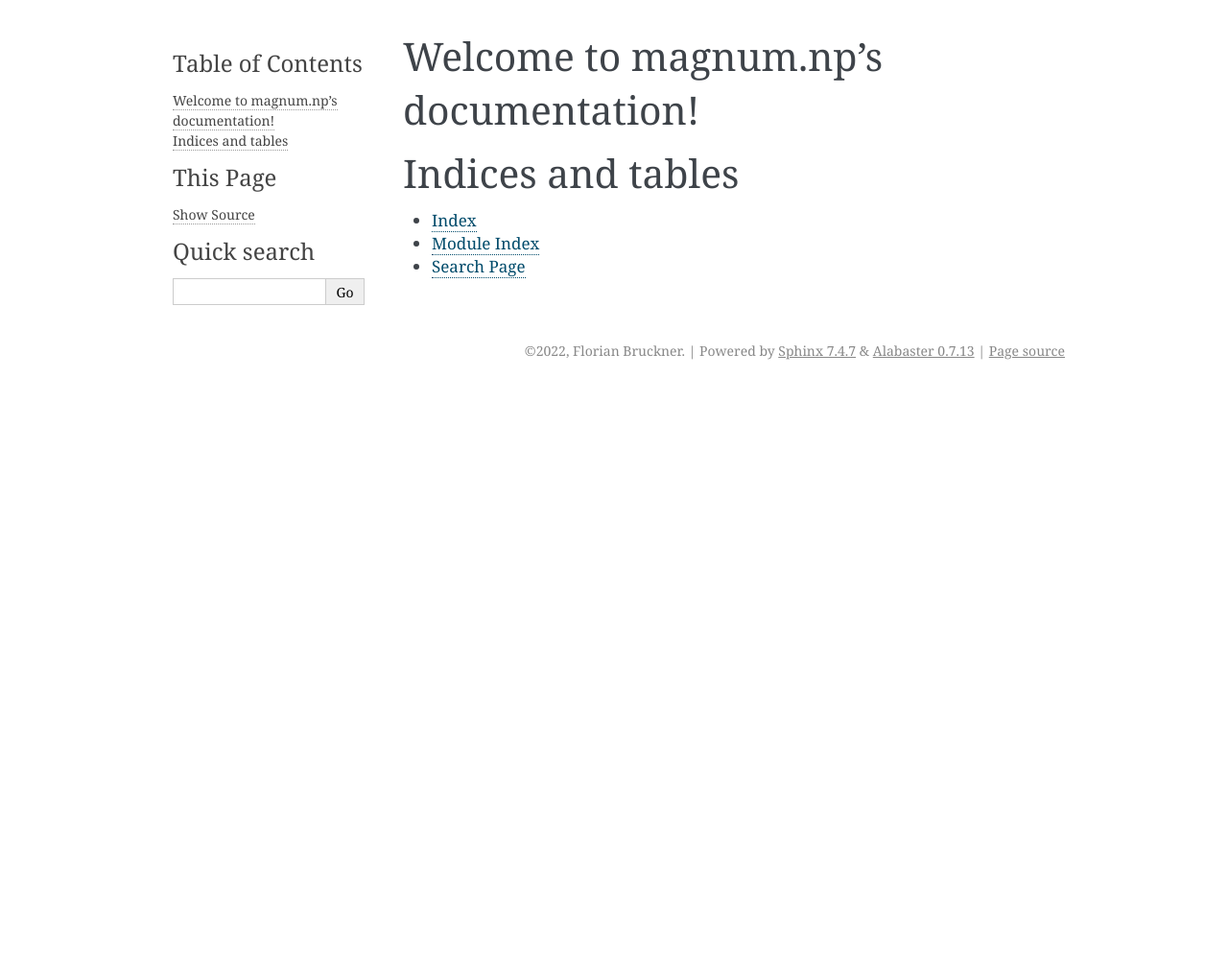
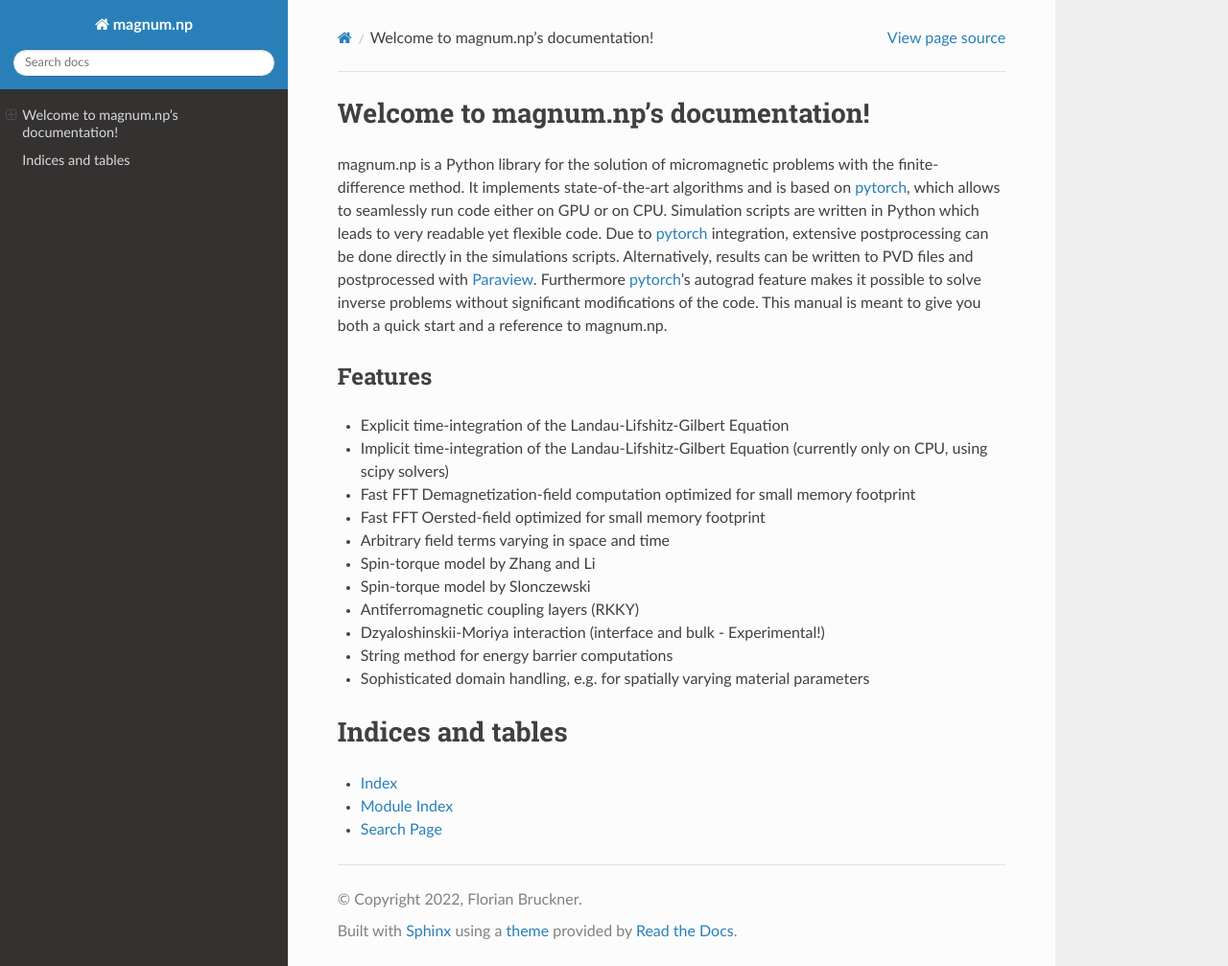
Before and after one commit to chris-birdler/magnum.np, a Sphinx documentation site: the page built from docs/index.rst, in a window 1280 px wide and 1007 px high. Shown: the whole window at 96% size. Built offline with Sphinx 7.4.7 and the Read the Docs theme 2.0.0, drawn with Linux system fonts in a browser that asks for light colours.

Commit message:
setup documentation

```diff
--- a/docs/conf.py
+++ b/docs/conf.py
@@ -39,6 +39,7 @@
 # extensions coming with Sphinx (named 'sphinx.ext.*') or your custom
 # ones.
 extensions = [
+    'sphinx_rtd_theme',
     'sphinx.ext.autodoc',
     'sphinx.ext.mathjax',
     'sphinx.ext.viewcode',
@@ -77,7 +78,7 @@
 # The theme to use for HTML and HTML Help pages.  See the documentation for
 # a list of builtin themes.
 #
-html_theme = 'alabaster'
+html_theme = 'sphinx_rtd_theme'
 
 # Theme options are theme-specific and customize the look and feel of a theme
 # further.  For a list of options available for each theme, see the
@@ -89,6 +90,17 @@
 # relative to this directory. They are copied after the builtin static files,
 # so a file named "default.css" will overwrite the builtin "default.css".
 html_static_path = ['_static']
+#html_logo = "images/logo_magnum_np.svg"
+mathjax_config = {
+        "TeX": {
+            "Macros": {
+                "vec": ["{\\mathbf #1}", 1],
+                "mat": ["{\\mathbf #1}", 1],
+                "dx":  "{\\;\\text{d}\\vec{x}}",
+                "ds":  "{\\;\\text{d}\\vec{s}}"
+                }
+            }
+        }
 
 # Custom sidebar templates, must be a dictionary that maps document names
 # to template names.
@@ -109,22 +121,22 @@
 
 # -- Options for LaTeX output ------------------------------------------------
 
+#latex_logo = "images/logo_magnum_np.pdf"
 latex_elements = {
-    # The paper size ('letterpaper' or 'a4paper').
-    #
-    # 'papersize': 'letterpaper',
-
-    # The font size ('10pt', '11pt' or '12pt').
-    #
-    # 'pointsize': '10pt',
-
-    # Additional stuff for the LaTeX preamble.
-    #
-    # 'preamble': '',
-
-    # Latex figure (float) alignment
-    #
-    # 'figure_align': 'htbp',
+'papersize': 'a4paper',
+'pointsize': '11pt',
+'classoptions': ',openany,oneside',
+'babel': '\\usepackage[english]{babel}',
+'preamble': r"""
+ \definecolor{VerbatimBorderColor}{rgb}{1,1,1}
+ \renewcommand{\vec}[1]{\boldsymbol{#1}}
+ \newcommand{\mat}[1]{\boldsymbol{#1}}
+ \newcommand{\dx}{\;\text{d}\boldsymbol{x}}
+ \newcommand{\ds}{\;\text{d}\boldsymbol{s}}
+ \usepackage{amsmath, amssymb, amsthm}
+ \usepackage{bbm}
+ \renewcommand{\mathbb}[1]{\mathbbm{#1}}
+""",
 }
 
 # Grouping the document tree into LaTeX files. List of tuples
--- a/docs/index.rst
+++ b/docs/index.rst
@@ -1,10 +1,23 @@
-.. magnum.np documentation master file, created by
-   sphinx-quickstart on Fri Oct  7 09:25:55 2022.
-   You can adapt this file completely to your liking, but it should at least
-   contain the root `toctree` directive.
-
 Welcome to magnum.np's documentation!
 =====================================
+
+
+magnum.np is a Python library for the solution of micromagnetic problems with the finite-difference method. It implements state-of-the-art algorithms and is based on `pytorch <http://www.pytorch.org/>`_, which allows to seamlessly run code either on GPU or on CPU. Simulation scripts are written in Python which leads to very readable yet flexible code. Due to `pytorch <http://www.pytorch.org/>`_ integration, extensive postprocessing can be done directly in the simulations scripts. Alternatively, results can be written to PVD files and postprocessed with `Paraview <http://www.paraview.org/>`_. Furthermore `pytorch <http://www.paraview.org/>`_'s autograd feature makes it possible to solve inverse problems without significant modifications of the code. This manual is meant to give you both a quick start and a reference to magnum.np.
+
+********
+Features
+********
+* Explicit time-integration of the Landau-Lifshitz-Gilbert Equation
+* Implicit time-integration of the Landau-Lifshitz-Gilbert Equation (currently only on CPU, using scipy solvers)
+* Fast FFT Demagnetization-field computation optimized for small memory footprint
+* Fast FFT Oersted-field  optimized for small memory footprint
+* Arbitrary field terms varying in space and time
+* Spin-torque model by Zhang and Li
+* Spin-torque model by Slonczewski
+* Antiferromagnetic coupling layers (RKKY)
+* Dzyaloshinskii-Moriya interaction (interface and bulk - Experimental!)
+* String method for energy barrier computations
+* Sophisticated domain handling, e.g. for spatially varying material parameters
 
 .. toctree::
    :maxdepth: 2
```
